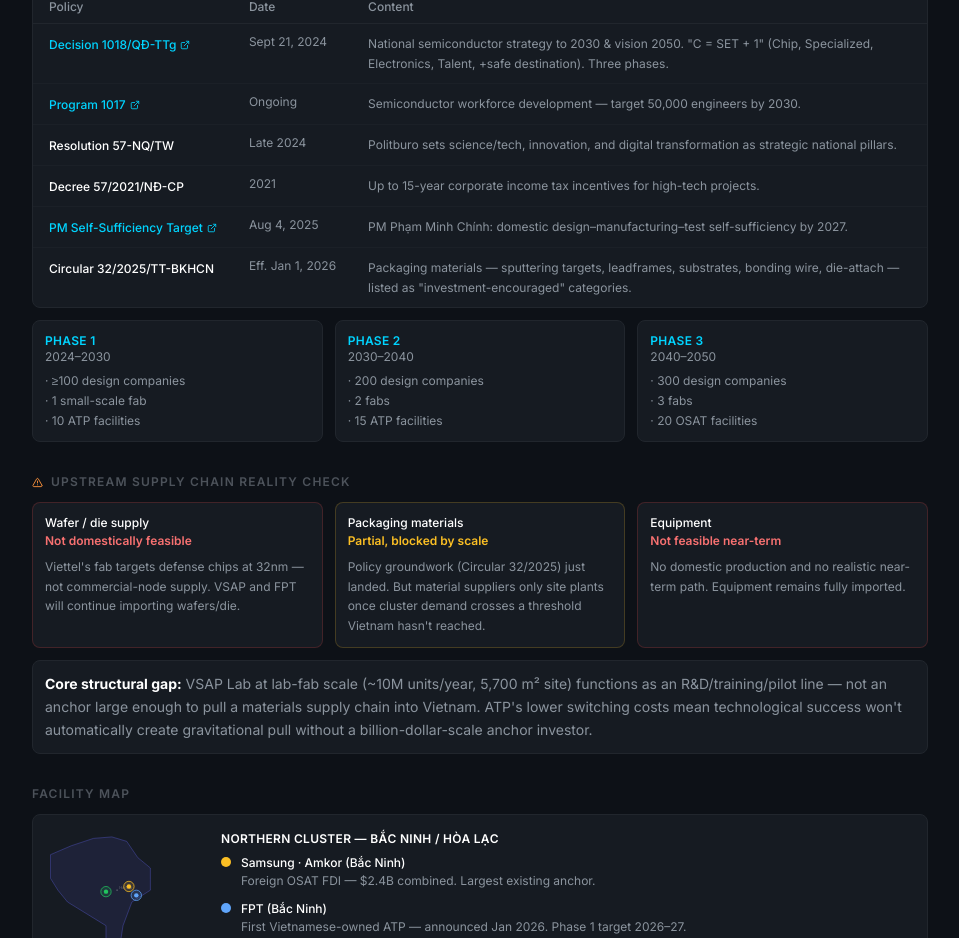
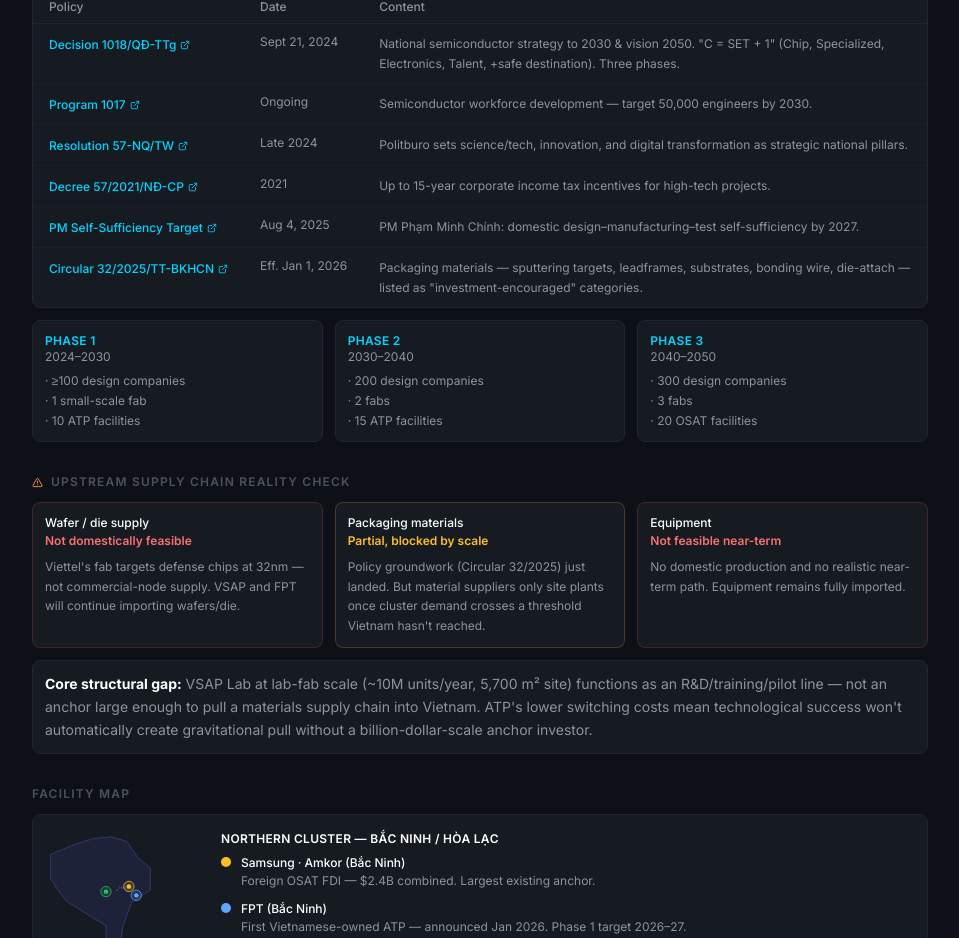
Before and after one commit to njofindhsofhaof/indiumanalytics, a Next.js app: page /vietnam in a window 1280 px wide. Shown: the part 1374-2312 px from the top of the page, without its empty margins (0-959 px from the left). Built offline with nearby package versions, Linux system fonts and the light colour scheme.

Commit message:
fix: add source links to Vietnam policy table (Resolution 57, Decree 57, Circular 32)

```diff
--- a/app/vietnam/page.tsx
+++ b/app/vietnam/page.tsx
@@ -30,13 +30,13 @@ const POLICIES: PolicyRow[] = [
     date: "Late 2024",
     content:
       "Politburo sets science/tech, innovation, and digital transformation as strategic national pillars.",
-    url: null,
+    url: "https://english.luatvietnam.vn/resolutionno57-nq-twdateddecember222024ofthepoliticalbureauonbreakthroughsinthedevelopmentofsciencetechnologyinnovationandna-381835-doc1.html",
   },
   {
     name: "Decree 57/2021/NĐ-CP",
     date: "2021",
     content: "Up to 15-year corporate income tax incentives for high-tech projects.",
-    url: null,
+    url: "https://vanban.chinhphu.vn/default.aspx?pageid=27160&docid=203379",
   },
   {
     name: "PM Self-Sufficiency Target",
@@ -50,7 +50,7 @@ const POLICIES: PolicyRow[] = [
     date: "Eff. Jan 1, 2026",
     content:
       'Packaging materials — sputtering targets, leadframes, substrates, bonding wire, die-attach — listed as "investment-encouraged" categories.',
-    url: null,
+    url: "https://thuvienphapluat.vn/van-ban/Dau-tu/Thong-tu-32-2025-TT-BKHCN-Danh-muc-cong-cu-cho-cong-nghiep-ban-dan-duoc-khuyen-khich-dau-tu-phat-trien-682308.aspx",
   },
 ];
 
```
Also changed, not shown: 1 other file (tests, documents, lock files or other folders).
